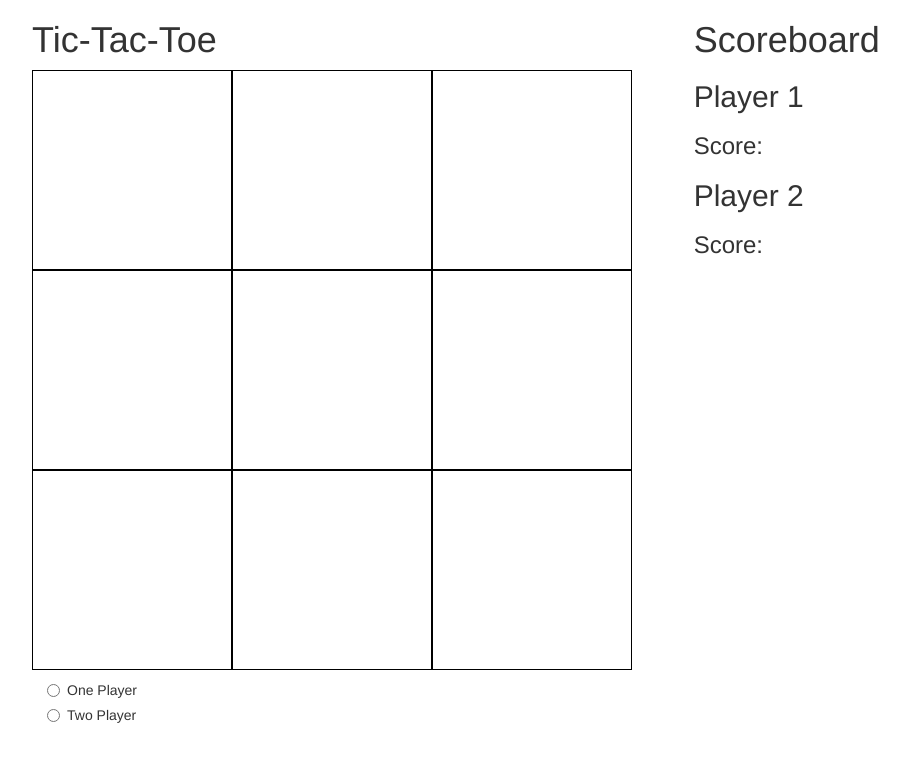
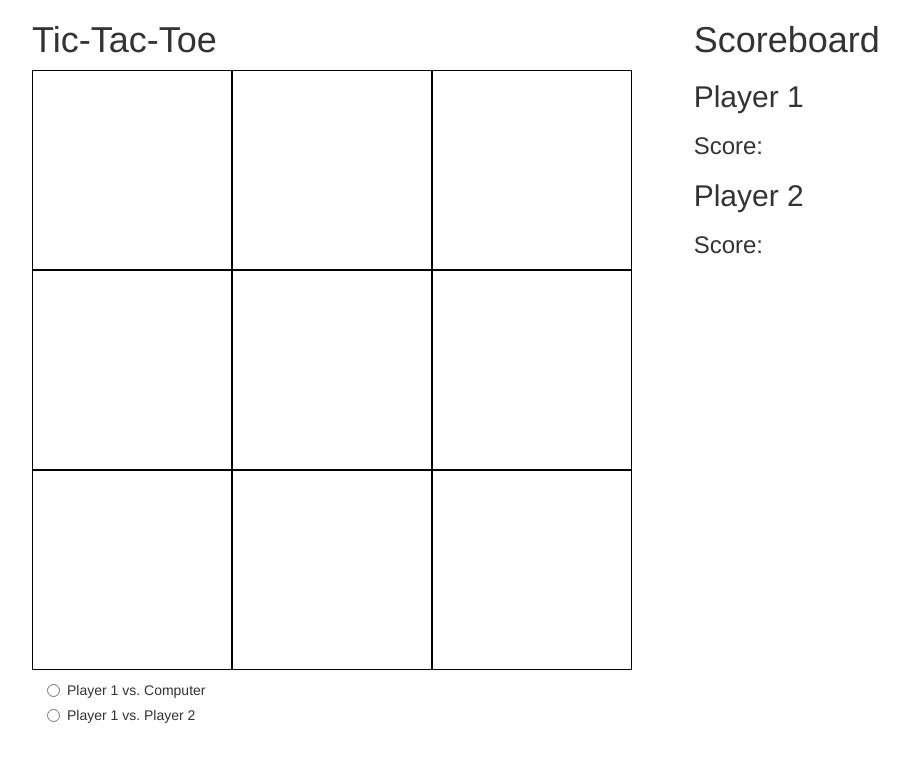
Before and after one commit to mckenro/tic-tac-toe, a plain HTML site: page index.html in a window 1280 px wide. Shown: the whole page, without its empty margins (123-1032 px from the left). Drawn offline with Linux system fonts and the light colour scheme.

Commit message:
add updated language to index.html

```diff
--- a/index.html
+++ b/index.html
@@ -58,13 +58,13 @@
         <div class="radio">
           <label for="onePlayerGame">
           <input type="radio" name="playerSelect" value=1>
-          One Player
+          Player 1 vs. Computer
           </label>
         </div>
         <div class="radio">
           <label for="twoPlayerGame">
           <input type="radio" name="playerSelect" value=2>
-          Two Player
+          Player 1 vs. Player 2
           </label>
         </div>
       </form>
```
